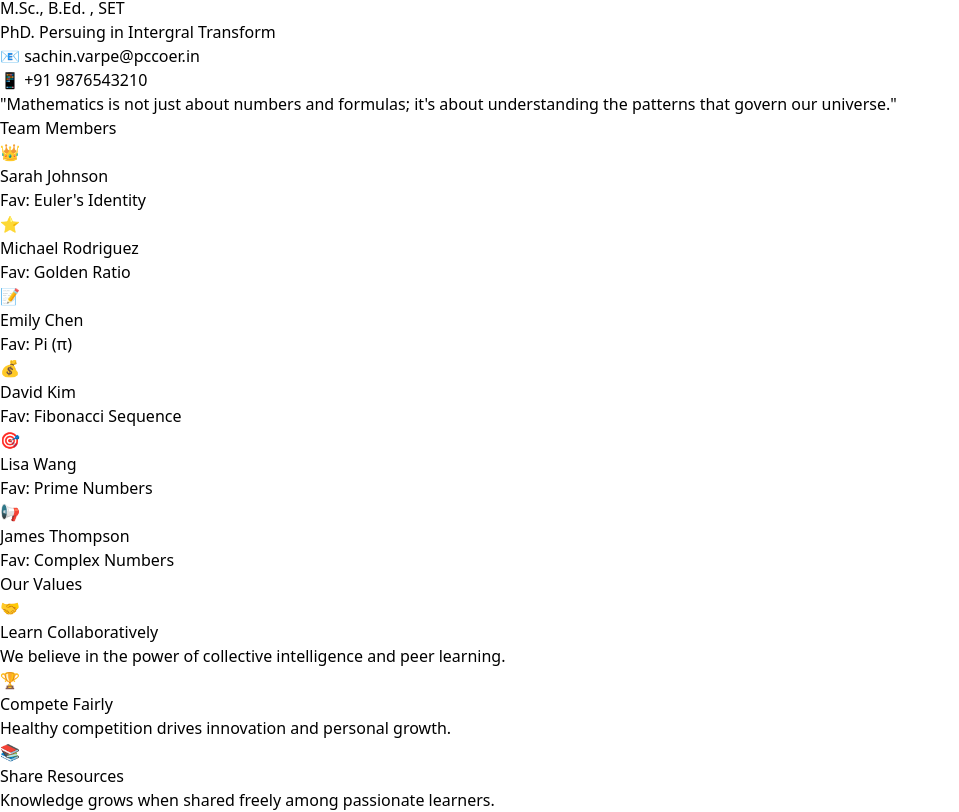
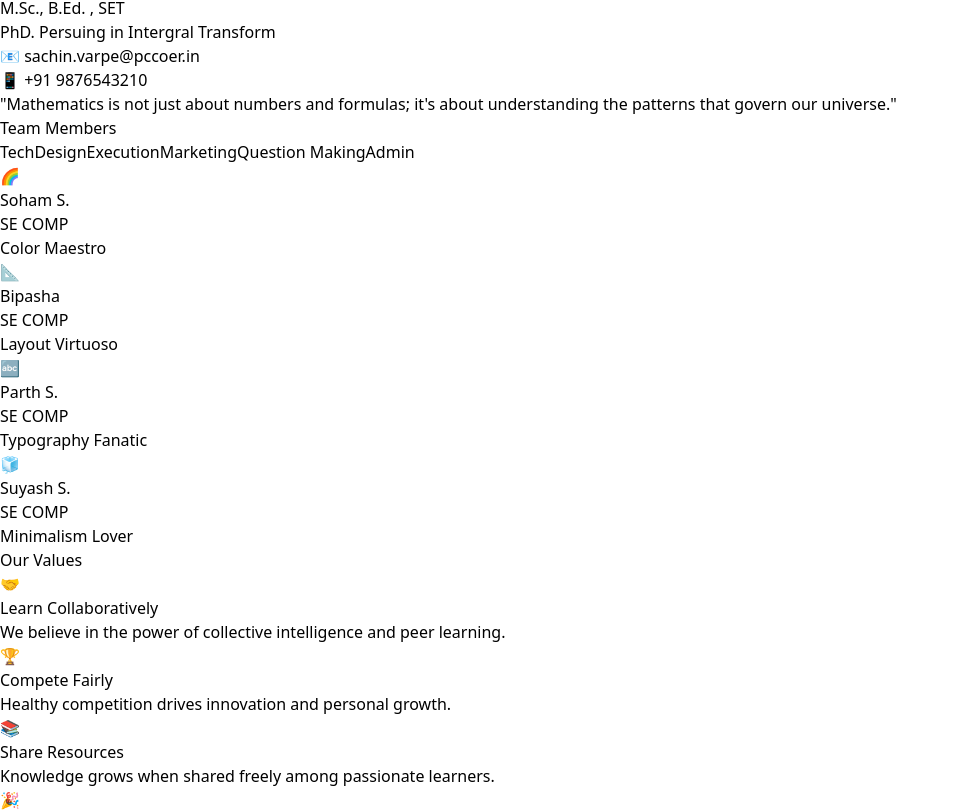
Before and after one commit to RohitHuge/MathX, a React (Vite) app: page /about in a window 1280 px wide. Shown: the part 676-1488 px from the top of the page, without its empty margins (0-959 px from the left). Built offline with nearby package versions, Linux system fonts and the light colour scheme.

Commit message:
Revamp Core Team Section on About page by restructuring team members into categorized teams with auto-rotation and hover effects. Enhance member display with improved styling and animations for a more engaging user experience.

```diff
--- a/src/pages/About.jsx
+++ b/src/pages/About.jsx
@@ -141,55 +141,138 @@ function MentorSection() {
 
 // Core Team Section Component
 function CoreTeamSection() {
-  const teamMembers = [
+  const [activeTeamIndex, setActiveTeamIndex] = React.useState(0);
+  const [isHovered, setIsHovered] = React.useState(false);
+  const [isTransitioning, setIsTransitioning] = React.useState(false);
+
+  const teams = [
     {
-      name: "Sarah Johnson",
-      role: "President",
-      tagline: "Fav: Euler's Identity",
-      emoji: "👑"
+      name: "Tech",
+      members: [
+        { name: "Rohit H.", role: "SE COMP", tagline: "Backend Wizard", emoji: "🖥️" },
+        { name: "Viraj R.", role: "SE COMP", tagline: "UI/UX Enthusiast", emoji: "🎛️" },
+        { name: "Veer S.", role: "SE COMP", tagline: "Algorithm Ace", emoji: "🧮" },
+        { name: "Om B.", role: "SE COMP", tagline: "Performance Tuner", emoji: "⚙️" },
+        { name: "Mayur R.", role: "SE COMP", tagline: "API Architect", emoji: "🔌" },
+        { name: "Priya K.", role: "SE COMP", tagline: "Code Reviewer", emoji: "📝" }
+      ]
     },
     {
-      name: "Michael Rodriguez",
-      role: "Vice President",
-      tagline: "Fav: Golden Ratio",
-      emoji: "⭐"
+      name: "Design",
+      members: [
+        { name: "Soham S.", role: "SE COMP", tagline: "Color Maestro", emoji: "🌈" },
+        { name: "Bipasha", role: "SE COMP", tagline: "Layout Virtuoso", emoji: "📐" },
+        { name: "Parth S.", role: "SE COMP", tagline: "Typography Fanatic", emoji: "🔤" },
+        { name: "Suyash S.", role: "SE COMP", tagline: "Minimalism Lover", emoji: "🧊" }
+      ]
     },
     {
-      name: "Emily Chen",
-      role: "Secretary",
-      tagline: "Fav: Pi (π)",
-      emoji: "📝"
+      name: "Execution",
+      members: [
+        { name: "Raj S.", role: "SE COMP", tagline: "Taskmaster", emoji: "🗂️" },
+        { name: "Rushikesh P.", role: "SE COMP", tagline: "Deadline Chaser", emoji: "⏰" },
+        { name: "Shraddha", role: "SE COMP", tagline: "Checklist Champion", emoji: "✅" },
+        { name: "Raj B.", role: "SE COMP", tagline: "Logistics Pro", emoji: "🚚" },
+        { name: "Prathamesh K.", role: "SE COMP", tagline: "Resource Handler", emoji: "📦" }
+      ]
     },
     {
-      name: "David Kim",
-      role: "Treasurer",
-      tagline: "Fav: Fibonacci Sequence",
-      emoji: "💰"
+      name: "Marketing",
+      members: [
+        { name: "Shivraj P.", role: "SE COMP", tagline: "Social Media Guru", emoji: "📱" },
+        { name: "Saloni S.", role: "SE COMP", tagline: "Brand Builder", emoji: "🏷️" },
+        { name: "Sakshi V.", role: "SE COMP", tagline: "Content Creator", emoji: "✒️" },
+        { name: "Harshada", role: "SE COMP", tagline: "Outreach Expert", emoji: "🌐" }
+      ]
     },
     {
-      name: "Lisa Wang",
-      role: "Events Coordinator",
-      tagline: "Fav: Prime Numbers",
-      emoji: "🎯"
+      name: "Question Making",
+      members: [
+        { name: "Shadab S.", role: "SE COMP", tagline: "Puzzle Crafter", emoji: "🧩" },
+        { name: "Sopan ", role: "SE COMP", tagline: "Theorem Hunter", emoji: "🔎" },
+        { name: "Aditya P.", role: "SE ENTC", tagline: "Sequence Specialist", emoji: "🔢" },
+        { name: "Anup ", role: "SE MECH", tagline: "Pattern Finder", emoji: "🔍" },
+        { name: "Mayur D.", role: "SE COMP", tagline: "Logic Designer", emoji: "🧠" },
+        { name: "Chaitanya P.", role: "SE COMP", tagline: "Quiz Master", emoji: "🏆" },
+        { name: "Khushi", role: "SE COMP", tagline: "Riddle Enthusiast", emoji: "🕵️" }
+      ]
     },
     {
-      name: "James Thompson",
-      role: "Public Relations",
-      tagline: "Fav: Complex Numbers",
-      emoji: "📢"
+      name: "Admin",
+      members: [
+        { name: "Krishna P.", role: "SE COMP", tagline: "Organizer-in-Chief", emoji: "📅" },
+        { name: "Rajat K.", role: "SE COMP", tagline: "Efficiency Expert"  , emoji: "⚡" },
+        { name: "Shravani J.", role: "SE COMP", tagline:"Finance Guru", emoji: "💸" },
+        { name: "Parth", role: "SE COMP", tagline: "Record Keeper", emoji: "🗃️" },
+        { name: "Vedant P.", role: "SE COMP", tagline: "Compliance Expert", emoji: "🛡️" },
+        { name: "Kushagra B.", role: "SE COMP", tagline: "Support Specialist", emoji: "🆘" }
+      ]
     }
   ];
 
+  // Auto-rotation effect
+  React.useEffect(() => {
+    if (isHovered || isTransitioning) return; // Pause on hover or during transitions
+
+    const interval = setInterval(() => {
+      setActiveTeamIndex((prevIndex) => (prevIndex + 1) % teams.length);
+    }, 4000);
+
+    return () => clearInterval(interval);
+  }, [isHovered, isTransitioning, teams.length]);
+
+  const handleTabClick = (index) => {
+    if (index === activeTeamIndex) return; // Don't switch if already active
+
+    setIsTransitioning(true);
+    setActiveTeamIndex(index);
+
+    // Reset transition state after animation completes
+    setTimeout(() => {
+      setIsTransitioning(false);
+    }, 500);
+  };
+
   return (
-    <section className="py-20 bg-[#191D2A]">
+    <section
+      className="py-20 bg-[#191D2A]"
+      onMouseEnter={() => setIsHovered(true)}
+      onMouseLeave={() => setIsHovered(false)}
+    >
       <div className="max-w-7xl mx-auto px-4 sm:px-6 lg:px-8">
-        <h2 className="text-4xl md:text-5xl font-bold text-white text-center mb-16 animate-on-scroll" data-delay="100">
+        <h2 className="text-4xl md:text-5xl font-bold text-white text-center mb-16">
           Team Members
         </h2>
 
-        <div className="grid grid-cols-1 md:grid-cols-2 lg:grid-cols-3 gap-8">
-          {teamMembers.map((member, index) => (
-            <div key={index} className="group relative animate-on-scroll" data-delay={200 + (index * 100)}>
+        {/* Team Tabs */}
+        <div className="flex flex-wrap justify-center gap-4 mb-12">
+          {teams.map((team, index) => (
+            <button
+              key={index}
+              onClick={() => handleTabClick(index)}
+              className={`relative px-6 py-3 text-lg font-semibold text-white transition-all duration-300 focus:outline-none focus:ring-2 focus:ring-[#A146D4]/50 rounded-lg ${
+                activeTeamIndex === index
+                  ? 'text-white'
+                  : 'text-[#AEAEAE] hover:text-white'
+              }`}
+            >
+              {team.name}
+              {/* Active tab gradient underline */}
+              {activeTeamIndex === index && (
+                <div className="absolute bottom-0 left-0 right-0 h-1 bg-gradient-to-r from-[#A146D4] to-[#49E3FF] rounded-full"></div>
+              )}
+            </button>
+          ))}
+        </div>
+
+        {/* Team Members Grid with Fade Animation */}
+        <div className="relative min-h-[400px] overflow-hidden">
+          <div
+            key={activeTeamIndex}
+            className="grid grid-cols-1 md:grid-cols-2 lg:grid-cols-3 xl:grid-cols-4 gap-8 animate-fade-in"
+          >
+            {teams[activeTeamIndex].members.map((member, index) => (
+              <div key={`${activeTeamIndex}-${index}`} className="group relative">
                 {/* Gradient Border */}
                 <div className="absolute inset-0 bg-gradient-to-r from-[#A146D4] to-[#49E3FF] rounded-xl opacity-0 group-hover:opacity-100 transition-opacity duration-500 blur-sm"></div>
 
@@ -203,12 +286,13 @@ function CoreTeamSection() {
                   {/* Member Info */}
                   <div className="text-center">
                     <h3 className="text-xl font-bold text-white mb-2">{member.name}</h3>
-                  {/* <p className="text-lg text-[#49E3FF] mb-3">{member.role}</p> */}
+                    <p className="text-sm text-[#49E3FF] mb-2">{member.role}</p>
                     <p className="text-sm text-[#AEAEAE] italic">{member.tagline}</p>
                   </div>
                 </div>
               </div>
             ))}
+          </div>
         </div>
       </div>
     </section>
```
Lines whose indentation alone changed are shown as unchanged.
